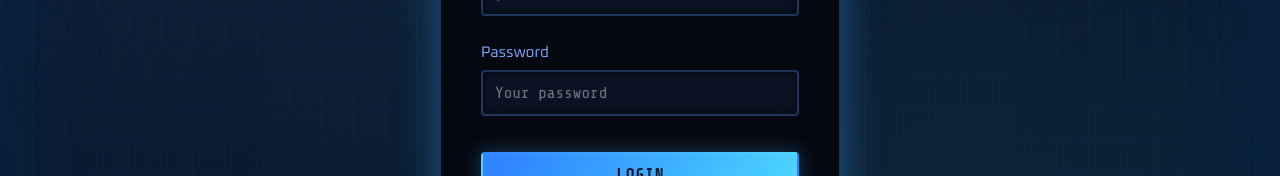
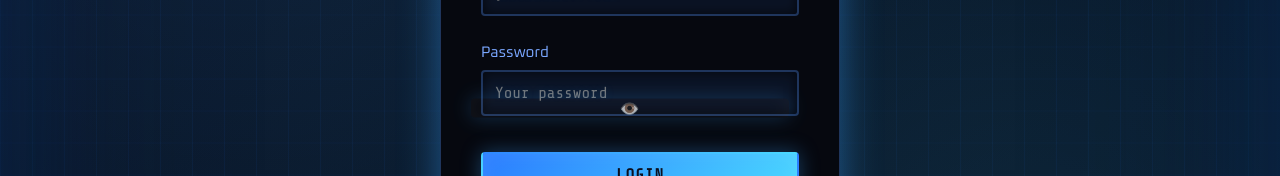
Before and after one commit to Divyanshu227/SecureTalk, a React (Vite) app in the folder chat-frontend/: page /login in a window 1280 px wide. Shown: the part 342-518 px from the top of the page. Built offline with nearby package versions, Linux system fonts and the light colour scheme; no server answers.

Commit message:
feat: add show/hide password toggle to login and register forms

```diff
--- a/chat-frontend/src/pages/Login.tsx
+++ b/chat-frontend/src/pages/Login.tsx
@@ -16,6 +16,7 @@
 const Login = () => {
   const [email, setEmail] = useState("");
   const [password, setPassword] = useState("");
+  const [showPassword, setShowPassword] = useState(false);
   const [loading, setLoading] = useState(false);
   const [error, setError] = useState("");
 
@@ -91,13 +92,35 @@
 
           <div className="form-group">
             <label>Password</label>
+            <div style={{ position: 'relative' }}>
               <input
-              type="password"
+                type={showPassword ? "text" : "password"}
                 placeholder="Your password"
                 value={password}
                 onChange={(e) => setPassword(e.target.value)}
                 required
+                style={{ width: '100%', paddingRight: '40px' }}
               />
+              <button
+                type="button"
+                onClick={() => setShowPassword(!showPassword)}
+                style={{
+                  position: 'absolute',
+                  right: '10px',
+                  top: '50%',
+                  transform: 'translateY(-50%)',
+                  background: 'none',
+                  border: 'none',
+                  cursor: 'pointer',
+                  padding: '0',
+                  color: 'inherit',
+                  opacity: 0.7
+                }}
+                title={showPassword ? "Hide password" : "Show password"}
+              >
+                {showPassword ? "🙈" : "👁️"}
+              </button>
+            </div>
           </div>
 
           <button type="submit" disabled={loading}>
--- a/chat-frontend/src/pages/Register.tsx
+++ b/chat-frontend/src/pages/Register.tsx
@@ -15,6 +15,7 @@
   const [name, setName] = useState("");
   const [email, setEmail] = useState("");
   const [password, setPassword] = useState("");
+  const [showPassword, setShowPassword] = useState(false);
   const [loading, setLoading] = useState(false);
   const [error, setError] = useState("");
   const [success, setSuccess] = useState("");
@@ -79,13 +80,35 @@
 
           <div className="form-group">
             <label>Password</label>
+            <div style={{ position: 'relative' }}>
               <input
-              type="password"
+                type={showPassword ? "text" : "password"}
                 placeholder="Create a password"
                 value={password}
                 onChange={(e) => setPassword(e.target.value)}
                 required
+                style={{ width: '100%', paddingRight: '40px' }}
               />
+              <button
+                type="button"
+                onClick={() => setShowPassword(!showPassword)}
+                style={{
+                  position: 'absolute',
+                  right: '10px',
+                  top: '50%',
+                  transform: 'translateY(-50%)',
+                  background: 'none',
+                  border: 'none',
+                  cursor: 'pointer',
+                  padding: '0',
+                  color: 'inherit',
+                  opacity: 0.7
+                }}
+                title={showPassword ? "Hide password" : "Show password"}
+              >
+                {showPassword ? "🙈" : "👁️"}
+              </button>
+            </div>
           </div>
 
           <button type="submit" disabled={loading}>
```
Lines whose indentation alone changed are shown as unchanged.
